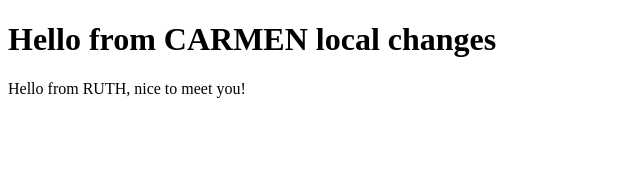
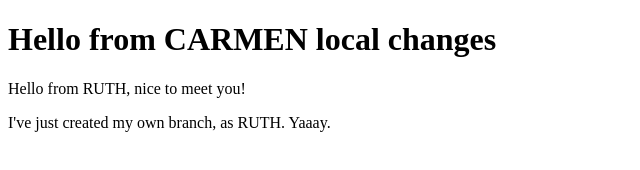
Before and after one commit to Kitschest/git-lab, a plain HTML site: page index.html in a window 1280 px wide. Shown: the whole page, without its empty margins (0-640 px from the left). Drawn offline with Linux system fonts and the light colour scheme.

Commit message:
first commit in Ruth branch

```diff
--- a/index.html
+++ b/index.html
@@ -9,5 +9,6 @@
 <body>
     <h1>Hello from CARMEN local changes</h1>
     <p>Hello from RUTH, nice to meet you!</p>
+    <article>I've just created my own branch, as RUTH. Yaaay.</article>
 </body>
 </html>
```
